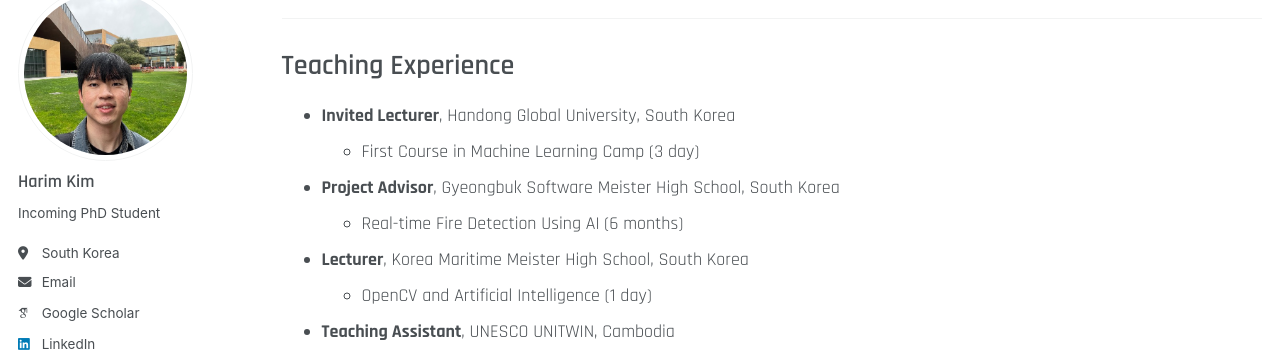
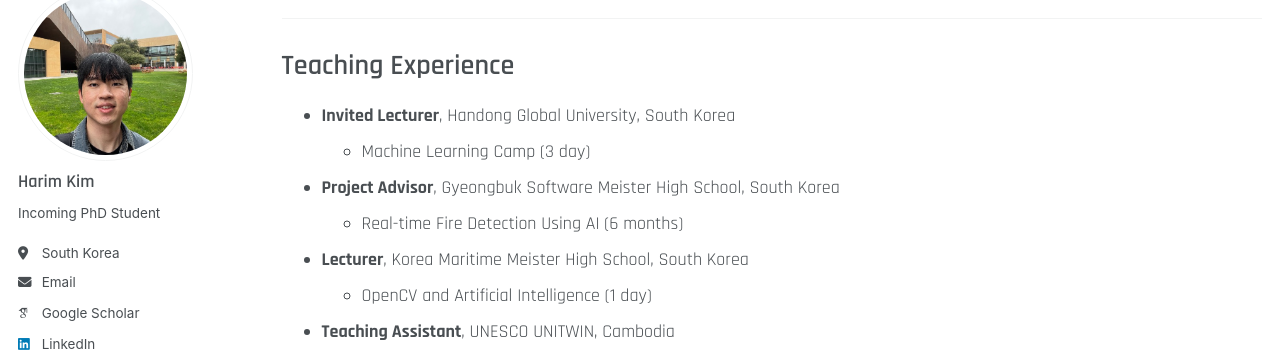
Before and after one commit to hrkim153/hrkim153.github.io, a Jekyll site: the page built from _pages/cv.md, in a window 1280 px wide and 900 px high, scrolled down 3836 px. Shown: the part 120-472 px from the top of the window. Built offline with Jekyll 4.4.1, drawn with Linux system fonts in a browser that asks for light colours; some web fonts are replaced.

Commit message:
Update cv.md

```diff
--- a/_pages/cv.md
+++ b/_pages/cv.md
@@ -131,7 +131,7 @@ Patents
 Teaching Experience
 ======
 - **Invited Lecturer**, Handong Global University, South Korea
-  - First Course in Machine Learning Camp (3 day)
+  - Machine Learning Camp (3 day)
 - **Project Advisor**, Gyeongbuk Software Meister High School, South Korea
   - Real-time Fire Detection Using AI (6 months)
 - **Lecturer**, Korea Maritime Meister High School, South Korea
```
